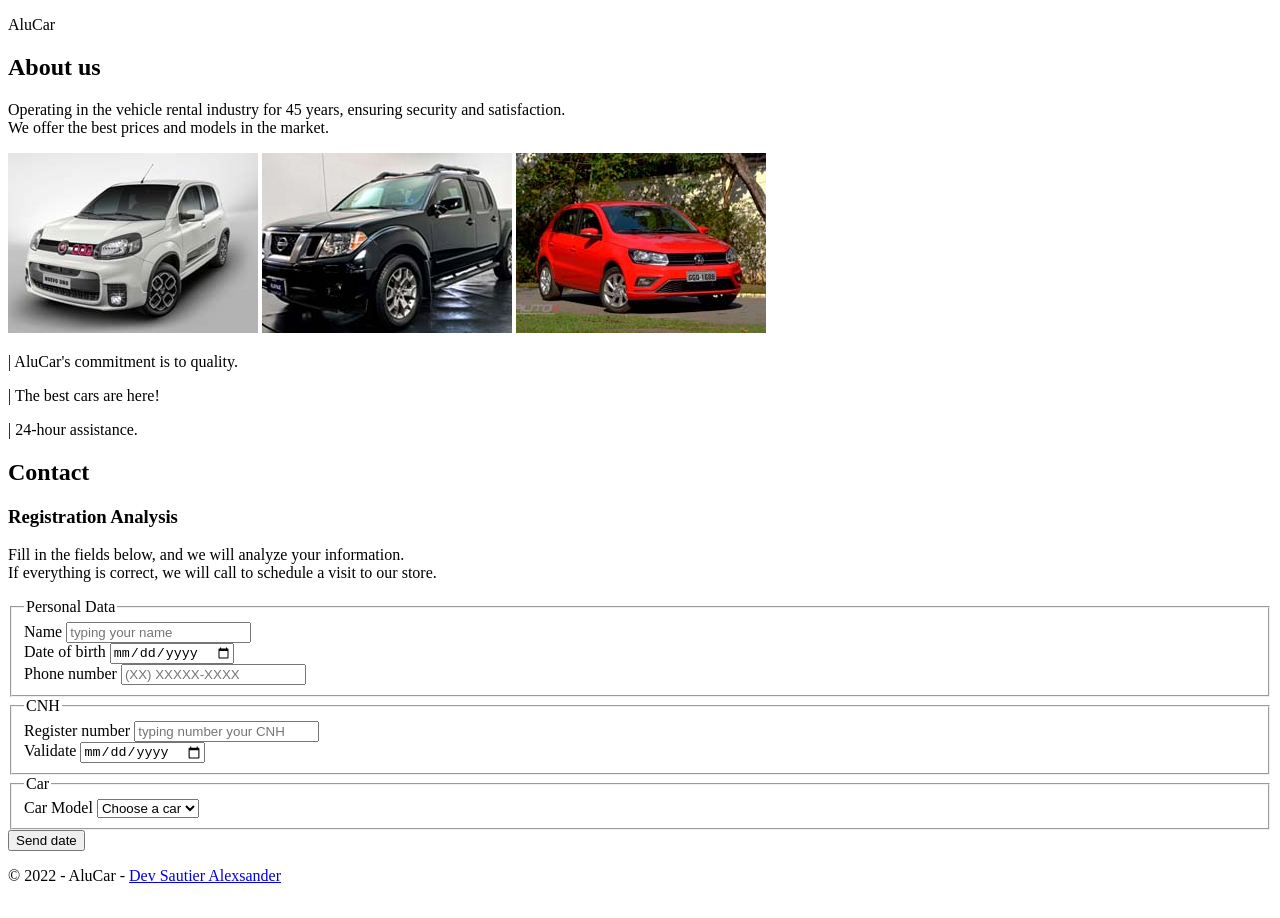
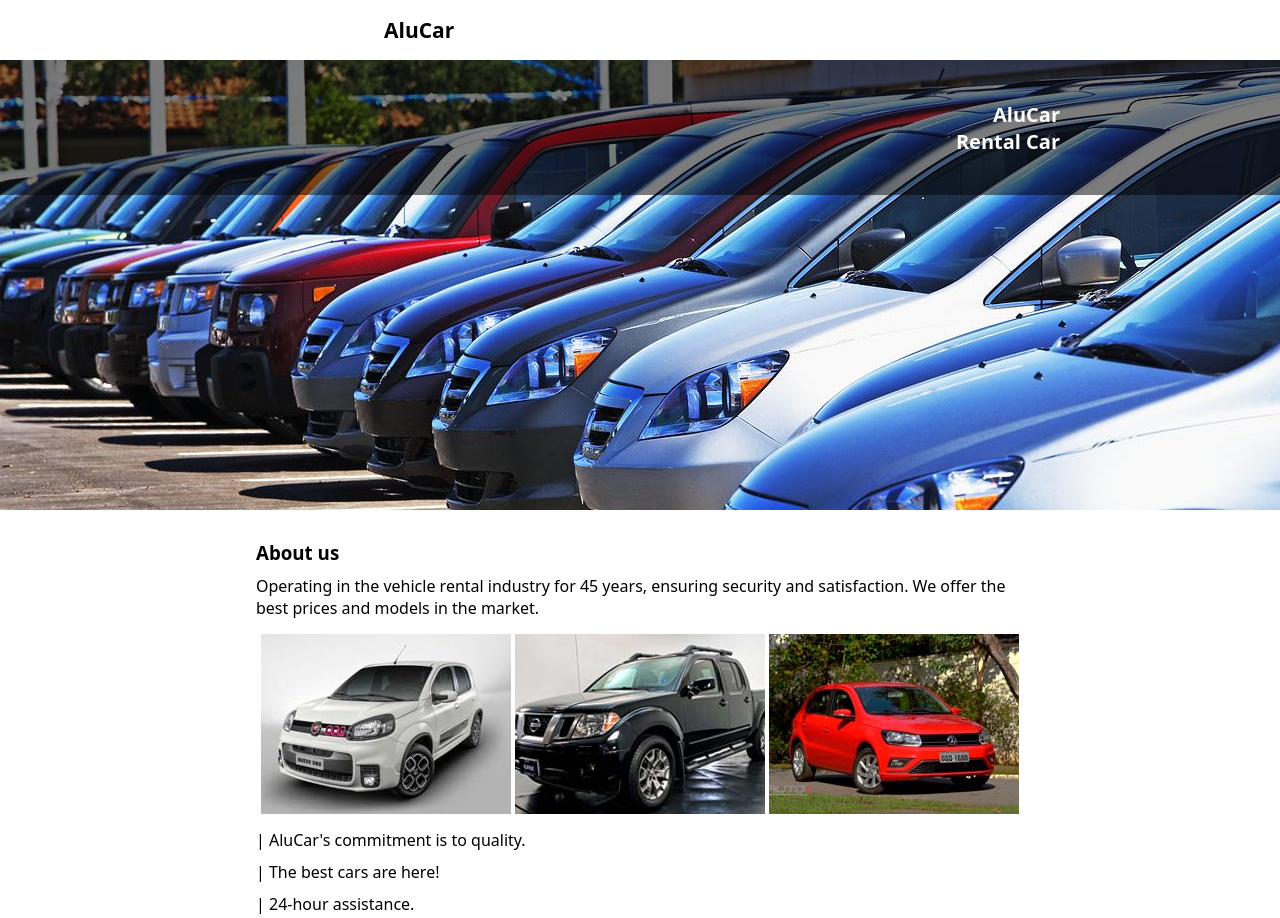
Before and after one commit to alexsandersautier/AluCar, a plain HTML site: page index.html in a window 1280 px wide. Shown: the top 918 px of the page. Drawn offline with Linux system fonts and the light colour scheme.

Commit message:
implementation style: header, main-header , about

```diff
--- a/index.html
+++ b/index.html
@@ -5,6 +5,8 @@
     <meta charset="UTF-8">
     <meta name="viewport" content="width=device-width, initial-scale=1.0">
     <title>AluCar - Car Rental</title>
+    <link rel="icon" href="img/carIcon.svg">
+    <link rel="stylesheet" href="style.css">
 </head>
 
 <body>
@@ -12,20 +14,28 @@
         <p>AluCar</p>
     </header>
     <main>
-        <section class="header">
+        <section class="header-main">
+            <div>
+                <p>AluCar <br>
+                   Rental Car
+                </p>
+            </div>
+        </section>
 
-        </section>
         <section class="about">
-            <h2>About us</h2>
-            <p>Operating in the vehicle rental industry for 45 years, ensuring security and satisfaction. <br>
-                We offer the best prices and models in the market.</p>
-            <img src="img/img1.jpg" alt="">
-            <img src="img/img2.jpg" alt="">
-            <img src="img/img3.jpg" alt="">
+            <h3>About us</h3>
+            <p id="abParag">Operating in the vehicle rental industry for 45 years, ensuring security and satisfaction.  We offer the<br>
+               best prices and models in the market.</p>
+            <div class="imgs">
+                <img src="img/img1.jpg" alt="">
+                <img src="img/img2.jpg" alt="">
+                <img src="img/img3.jpg" alt="">
+            </div>
             <p>| AluCar's commitment is to quality.</p>
             <p>| The best cars are here!</p>
             <p>| 24-hour assistance.</p>
         </section>
+
         <section class="contact-title">
             <h1>Contact</h1>
         </section>
--- /dev/null
+++ b/style.css
@@ -0,0 +1,59 @@
+*{
+    margin: 0;
+    padding: 0;
+    font-family: system-ui, -apple-system, BlinkMacSystemFont, 'Segoe UI', Roboto, Oxygen, Ubuntu, Cantarell, 'Open Sans', 'Helvetica Neue', sans-serif;
+}
+/* ---------------------------------------------- */
+header{
+    width: 100%;
+    height: 60px;
+    display: flex;
+    align-items: center;
+}
+header p{
+    margin-left: 30%;
+    font-weight: 700;
+    font-size: 21px;
+}
+/* ---------------------------------------------- */
+.header-main{
+    height: 450px;
+    background-image: url('img/capa.jpg');
+    background-repeat: no-repeat;
+}
+.header-main div{
+    height: 30%;
+    width: 100%;
+    background-color: rgba(0, 0, 0, 0.5);
+    display: flex;
+    align-self: center;
+    justify-content: flex-end;
+}
+.header-main p{
+    color: #fff;
+    font-size: 20px;
+    font-weight: 700;
+    margin: auto 220px;
+    text-align: end;
+}
+/* ---------------------------------------------- */
+.about{
+    padding: 0;
+    display: flex;
+    flex-direction: column;
+    align-items: center;
+    margin: 30px auto;
+    width: 60%;
+}
+.about h3{
+    align-self: flex-start;
+    margin-bottom: 10px;
+}
+.about #abParag{
+    margin: 0 0 15px 0;
+    width: 100%;
+}
+.about p{
+    width: 100%;
+    margin-top: 10px;
+}
```
Also changed, not shown: img/carIcon.svg (added).
